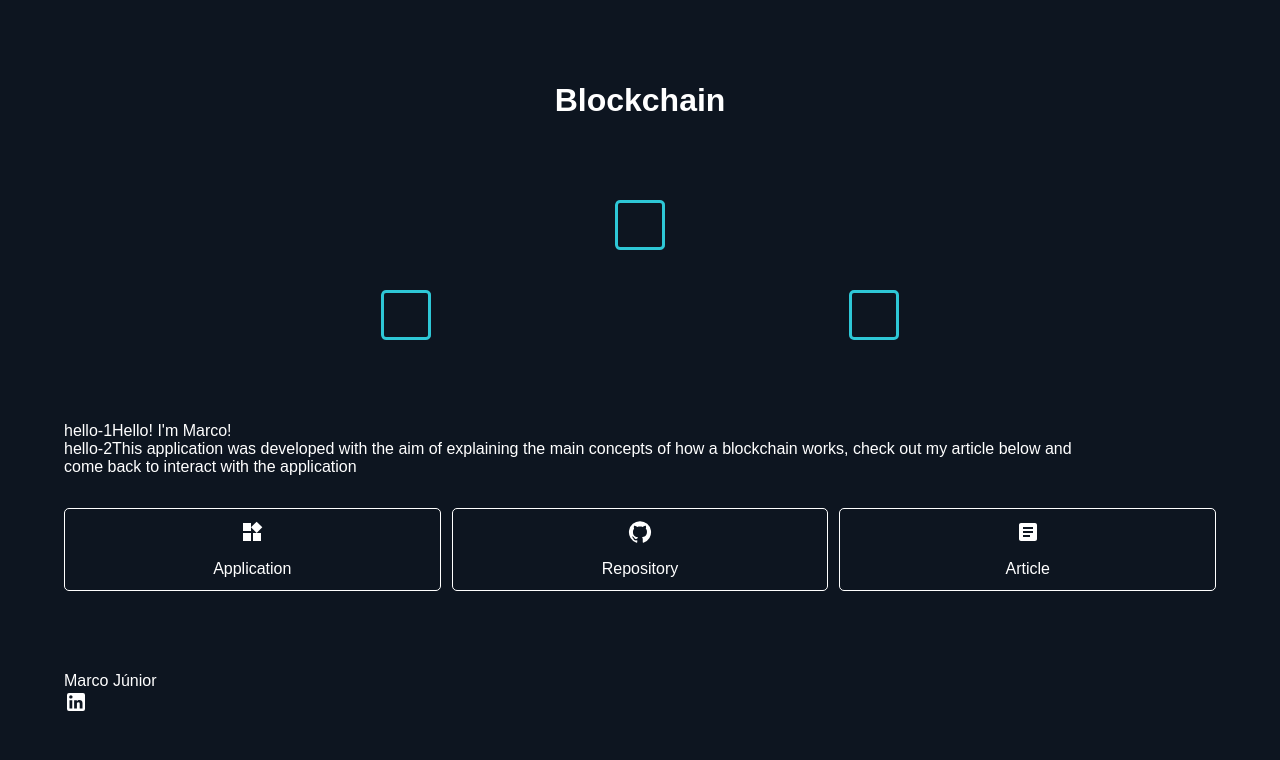
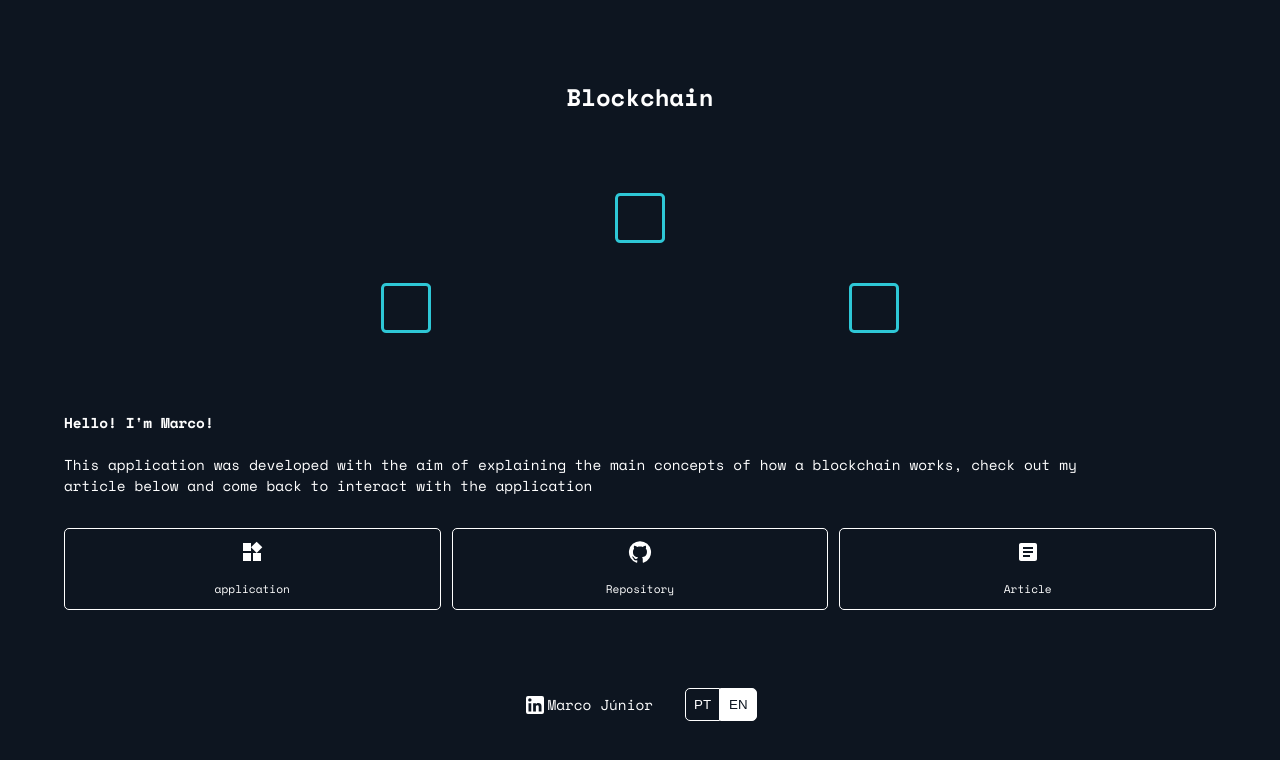
Before and after one commit to marcojr73/blockchain-api, a Next.js app: page / in a window 1280 px wide. Shown: the top 760 px of the page. Built offline with nearby package versions, Linux system fonts and the light colour scheme; no server answers.

Commit message:
feat: implementa traduções

```diff
--- a/src/app/components/Menu/index.tsx
+++ b/src/app/components/Menu/index.tsx
@@ -1,4 +1,3 @@
-import { EStep } from "@/app/page";
 import * as S from './styles';
 import ArticleIcon from '@mui/icons-material/Article';
 import GitHubIcon from '@mui/icons-material/GitHub';
@@ -7,12 +6,25 @@ import CurrencyBitcoinIcon from '@mui/icons-material/CurrencyBitcoin';
 import Loader from "../Loader";
 import WidgetsIcon from '@mui/icons-material/Widgets';
 import { useTranslation } from 'react-i18next';
+import { EStep } from '@/app/app';
+import { useState } from 'react';
 
 const Menu = ({ callback, isLoading }: { callback: (arg: EStep) => void, isLoading: boolean }) => {
     const { t, i18n } = useTranslation()
+    const [isEn, setIsEn] = useState(true);
 
     function openNewTabToLink(url: string) {
         window.open(url);
+    }
+
+    function changeLanguage() {
+        if (isEn) {
+            i18n.changeLanguage("pt");
+            setIsEn(false);
+            return;
+        }
+        setIsEn(true);
+        i18n.changeLanguage("en");
     }
 
     return (
@@ -23,34 +35,56 @@ const Menu = ({ callback, isLoading }: { callback: (arg: EStep) => void, isLoadi
             <Loader />
 
             <S.Column $isHidden={isLoading}>
-                <S.Text>{t('hello-1')}Hello! I'm Marco!
-                    <br />
-                    {t('hello-2')}
-                    This application was developed with the aim of explaining the main concepts of how a blockchain works, check out my article below and come back to interact with the application
+                <S.Text>
+                    <strong>{t('Hello-1')}</strong>
+                    <br /><br />
+                    {t('Hello-2')}
                 </S.Text>
 
                 <S.Grid>
                     <S.Item onClick={() => callback(EStep.BLOCKCHAIN)}>
                         <WidgetsIcon />
-                        Application
+                        {t('application')}
                     </S.Item>
                     <S.Item
                         onClick={() => openNewTabToLink(URLS.article)}>
                         <GitHubIcon />
-                        Repository
+                        {t('Repository')}
                     </S.Item>
                     <S.Item
                         onClick={() => openNewTabToLink(URLS.article)}>
                         <ArticleIcon />
-                        Article
+                        {t('Article')}
                     </S.Item>
                 </S.Grid>
             </S.Column>
 
-            <S.Social $isHidden={isLoading} onClick={() => openNewTabToLink('https://www.linkedin.com/in/marcojr73')}>
-                <S.Text>Marco Júnior</S.Text>
-                <LinkedInIcon />
-            </S.Social>
+
+            <S.Footer>
+                <S.Social $isHidden={isLoading} onClick={() => openNewTabToLink('https://www.linkedin.com/in/marcojr73')}>
+                    <LinkedInIcon />
+                    <S.Text>{t('Author')}</S.Text>
+                </S.Social>
+                <S.Language >
+                    <S.Button
+                        $rounded='5px 0 0 5px'
+                        $background={!isEn ? '#FFF' : '#0D1520'}
+                        $color={!isEn ? '#0D1520' : '#FFF'}
+                        className={i18n.language == "pt" ? "selected" : ""}
+                        onClick={() => changeLanguage()}>
+                        PT
+                    </S.Button>
+
+                    <S.Button
+                        $rounded='0 5px 5px 0'
+                        $background={isEn ? '#FFF' : '#0D1520'}
+                        $color={isEn ? '#0D1520' : '#FFF'}
+                        className={i18n.language == "en" ? "selected" : ""}
+                        onClick={() => changeLanguage()}>
+                        EN
+                    </S.Button>
+                </S.Language >
+            </ S.Footer>
         </S.Body>
     );
 }
--- a/src/app/components/Menu/styles.tsx
+++ b/src/app/components/Menu/styles.tsx
@@ -11,10 +11,11 @@ export const Body = styled.div`
 
 export const Text = styled.p`
     width: 90%;
+    font-size: .9rem;
 `;
 
 export const Title = styled.h1<{ $isHidden?: boolean }>`
-    font-size: 2rem;
+    font-size: 1.5rem;
     text-align: center;
     transition: ease opacity .5s;
     opacity: ${props => props.$isHidden ? '0' : '1'};
@@ -25,6 +26,7 @@ export const Item = styled.div`
     padding: .7rem;
     border: 1px solid #FFF;
     border-radius: 5px;
+    font-size: .7rem;
     display: flex;
     flex-direction: column;
     justify-content: center;
@@ -52,6 +54,29 @@ export const Column = styled.div<{ $isHidden?: boolean }>`
 
 
 export const Social = styled.div<{ $isHidden?: boolean }>`
+    display: flex;
+    justify-content: center;
+    align-items: center;
+    white-space: nowrap;
+`;
+
+export const Footer = styled.footer<{ $isHidden?: boolean }>`
     transition: ease opacity .5s;
     opacity: ${props => props.$isHidden ? '0' : '1'};
+    display: flex;
+    gap: 2rem;
+    align-items: center;
+    justify-content: center;
 `;
+
+export const Language = styled.div`
+
+`;
+
+export const Button = styled.button<{ $rounded?: string, $background?: string, $color?: string }>`
+    background-color: ${props => props.$background ? props.$background : '#0D1520'};
+    color: ${props => props.$color ? props.$color : '#FFF'};
+    border: 1px solid #FFF;
+    padding: .5rem;
+    border-radius: ${props => props.$rounded ? props.$rounded : '5px'};
+`;
--- a/src/app/globals.css
+++ b/src/app/globals.css
@@ -2,12 +2,12 @@ html,
 body {
   max-width: 100vw;
   overflow-x: hidden;
+  font-family: "Space Mono", monospace;
 }
 
 body {
   background: #0D1520;
   color: #FFF;
-  font-family: Arial, Helvetica, sans-serif;
   -webkit-font-smoothing: antialiased;
   -moz-osx-font-smoothing: grayscale;
 }
--- a/src/app/layout.tsx
+++ b/src/app/layout.tsx
@@ -26,8 +26,14 @@ export default function RootLayout({
   return (
     <html lang="en">
       <head>
+
+        <link rel="preconnect" href="https://fonts.googleapis.com" />
+        <link rel="preconnect" href="https://fonts.gstatic.com" />
+        <link href="https://fonts.googleapis.com/css2?family=Space+Mono:ital,wght@0,400;0,700;1,400;1,700&display=swap" rel="stylesheet" />
+
         <link rel="stylesheet"
-            href="https://fonts.googleapis.com/css2?family=Material+Symbols+Outlined:opsz,wght,FILL,GRAD@24,400,0,0&icon_names=delete"/>
+          href="https://fonts.googleapis.com/css2?family=Material+Symbols+Outlined:opsz,wght,FILL,GRAD@24,400,0,0&icon_names=delete" />
+
         <title>BlockChain</title>
       </head>
       <body className={`${geistSans.variable} ${geistMono.variable}`}>
--- a/src/app/translate/EN.json
+++ b/src/app/translate/EN.json
@@ -1,6 +1,10 @@
 {
     "translation": {
-        "hello-1": "Hello! I'm Marco!",
-        "hello-2": "This application was developed with the aim of explaining the main concepts of how a blockchain works, check out my article below and come back to interact with the application"
+        "Hello-1": "Hello! I'm Marco!",
+        "Hello-2": "This application was developed with the aim of explaining the main concepts of how a blockchain works, check out my article below and come back to interact with the application",
+        "Application": "Application",
+        "Repository": "Repository",
+        "Article": "Article",
+        "Author": "Marco Júnior"
     }
 }
--- a/src/app/translate/PT.json
+++ b/src/app/translate/PT.json
@@ -1,6 +1,10 @@
 {
     "translation": {
-        "hello-1": "Hello! I'm Marco!",
-        "hello-2": "This application was developed with the aim of explaining the main concepts of how a blockchain works, check out my article below and come back to interact with the application"
+        "Hello-1": "Olá! Eu sou o Marco!",
+        "Hello-2": "Esta aplicação foi desenvolvida com o objetivo de explicar os principais conceitos de como uma blockchain funciona. Confira meu artigo abaixo, interaja com a aplicação, confira o código completo no github. Sinta-se a vontate para me dar o que achou no meu linkedin.",
+        "Application": "Aplicação",
+        "Repository": "Repositório",
+        "Article": "Artigo",
+        "Author": "Marco Júnior"
     }
 }
--- a/src/app/translate/i18n.ts
+++ b/src/app/translate/i18n.ts
@@ -6,7 +6,7 @@ import ptJson from "./PT.json"
 import enJson from "./EN.json"
 
 i18n.use(initReactI18next).init({
-    fallbackLng: "pt",
+    fallbackLng: "en",
     interpolation: {
         escapeValue: false
     },
```
Also changed, not shown: src/app/page.tsx (+5 -2 lines). Lines whose indentation alone changed are shown as unchanged.
